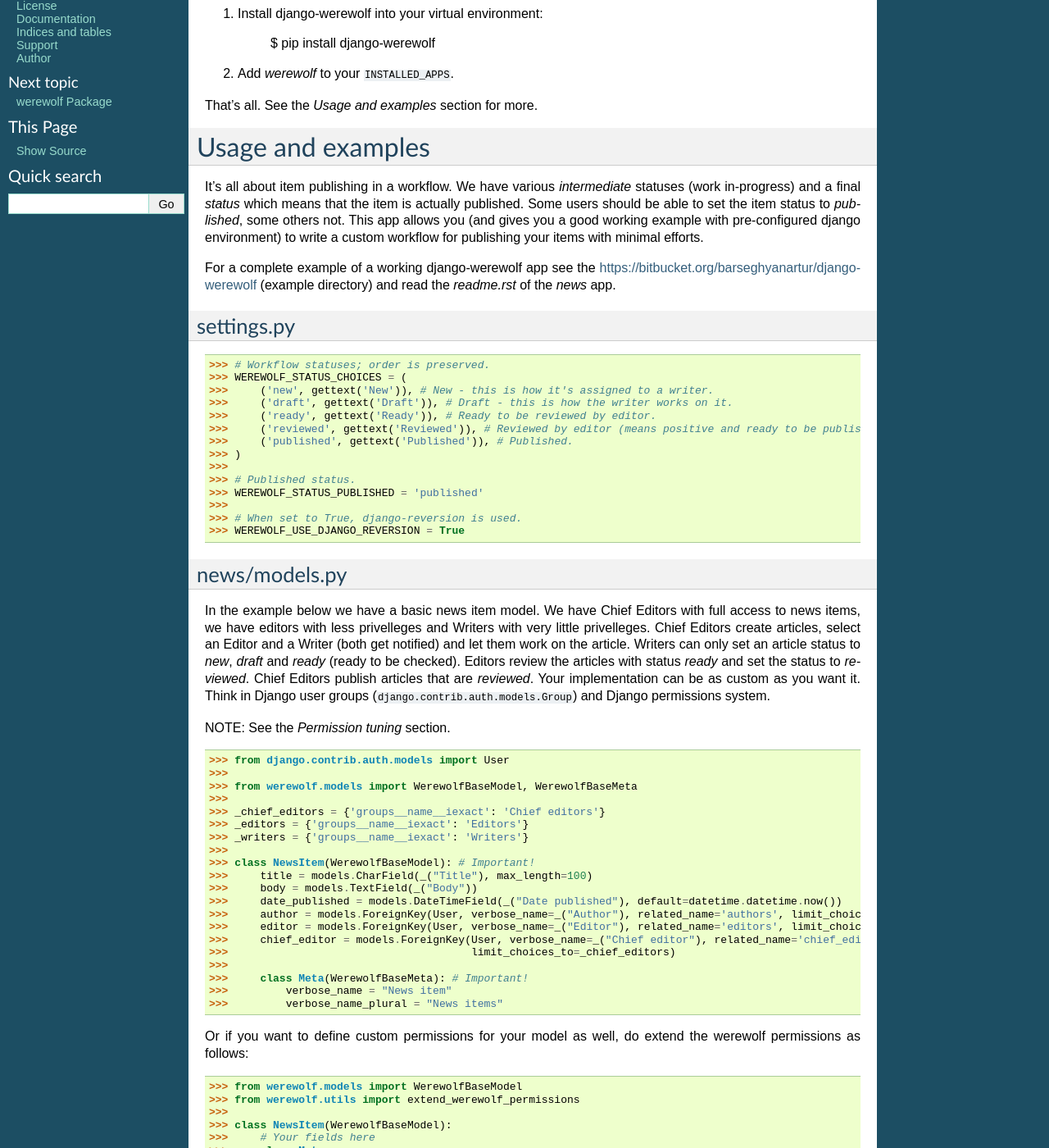
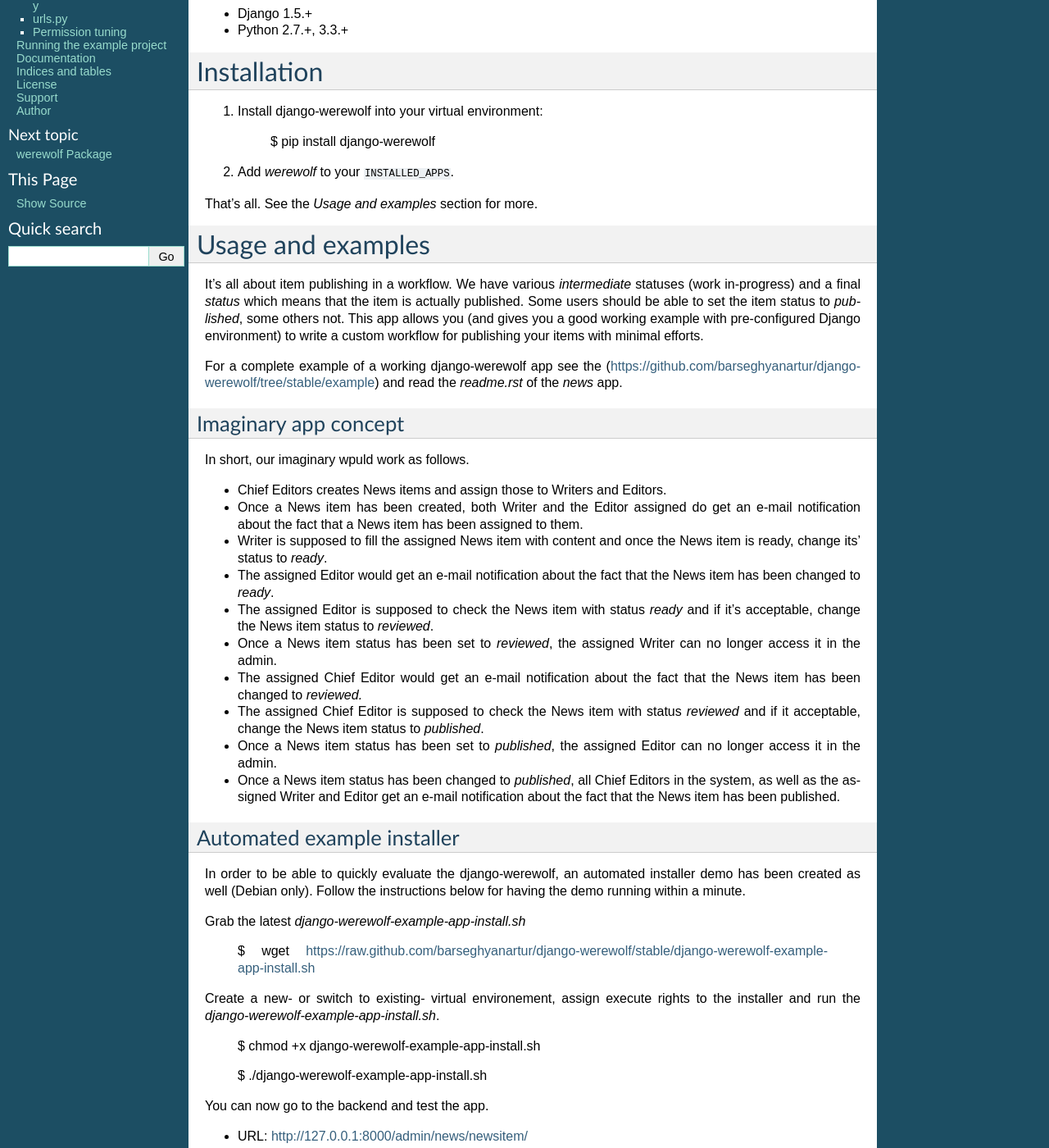
Before and after one commit to barseghyanartur/django-werewolf, a Sphinx documentation site: the page built from docs/index.rst, in a window 1280 px wide and 1400 px high, scrolled down 283 px. Shown: the whole window at 82% size. Built offline with Sphinx 7.4.7, drawn with Linux system fonts in a browser that asks for light colours; some of the changed text lies outside the part shown.

Commit message:
updated docs

```diff
--- a/docs/index.rst
+++ b/docs/index.rst
@@ -5,6 +5,11 @@
 Description
 ==================================
 Item publishing workflow for Django (fully integrated into Django admin).
+
+Prerequisites
+===================================
+- Django 1.5.+
+- Python 2.7.+, 3.3.+
 
 Installation
 ==================================
@@ -20,11 +25,64 @@
 ==================================
 It's all about item publishing in a workflow. We have various `intermediate` statuses (work in-progress) and a
 final `status` which means that the item is actually published. Some users should be able to set the item status
-to `published`, some others not. This app allows you (and gives you a good working example with pre-configured django
-environment) to write a custom workflow for publishing your items with minimal efforts.
+to `published`, some others not. This app allows you (and gives you a good working example with pre-configured
+Django environment) to write a custom workflow for publishing your items with minimal efforts.
 
-For a complete example of a working django-werewolf app see the https://bitbucket.org/barseghyanartur/django-werewolf
-(example directory) and read the `readme.rst` of the `news` app.
+For a complete example of a working django-werewolf app see the
+(https://github.com/barseghyanartur/django-werewolf/tree/stable/example) and read the `readme.rst` of the `news`
+app.
+
+Imaginary app concept
+-----------------------------------
+In short, our imaginary wpuld work as follows.
+
+- Chief Editors creates News items and assign those to Writers and Editors.
+- Once a News item has been created, both Writer and the Editor assigned do get an e-mail notification about
+  the fact that a News item has been assigned to them.
+- Writer is supposed to fill the assigned News item with content and once the News item is ready, change
+  its' status to `ready`.
+- The assigned Editor would get an e-mail notification about the fact that the News item has been changed to
+  `ready`.
+- The assigned Editor is supposed to check the News item  with status `ready` and if it's acceptable, change
+  the News item status to `reviewed`.
+- Once a News item status has been set to `reviewed`, the assigned Writer can no longer access it in the admin.
+- The assigned Chief Editor would get an e-mail notification about the fact that the News item has been changed
+  to `reviewed.`
+- The assigned Chief Editor is supposed to check the News item with status `reviewed` and if it acceptable,
+  change the News item status to `published`.
+- Once a News item status has been set to `published`, the assigned Editor can no longer access it in the admin.
+- Once a News item status has been changed to `published`, all Chief Editors in the system, as well as the
+  assigned Writer and Editor get an e-mail notification about the fact that the News item has been published.
+
+Automated example installer
+-----------------------------------
+In order to be able to quickly evaluate the django-werewolf, an automated installer demo has been created as
+well (Debian only). Follow the instructions below for having the demo running within a minute.
+
+Grab the latest `django-werewolf-example-app-install.sh`
+
+    $ wget https://raw.github.com/barseghyanartur/django-werewolf/stable/django-werewolf-example-app-install.sh
+
+Create a new- or switch to existing- virtual environement, assign execute rights to the installer and run
+the `django-werewolf-example-app-install.sh`.
+
+    $ chmod +x django-werewolf-example-app-install.sh
+
+    $ ./django-werewolf-example-app-install.sh
+
+You can now go to the backend and test the app.
+
+- URL: http://127.0.0.1:8000/admin/news/newsitem/
+- Admin username: admin
+- Password: test
+- Chief Editor username: chief_editor
+- Chief Editor password: test
+- Editor username: editor
+- Editor password: test
+- Writer username: writer
+- Writer password: test
+
+Let's now step-by-step review our imaginary example app.
 
 settings.py
 ----------------------------------
@@ -45,12 +103,13 @@
 
 news/models.py
 ----------------------------------
-In the example below we have a basic news item model. We have Chief Editors with full access to news items, we have
-editors with less privelleges and Writers with very little privelleges. Chief Editors create articles, select an
-Editor and a Writer (both get notified) and let them work on the article. Writers can only set an article status to
-`new`, `draft` and `ready` (ready to be checked). Editors review the articles with status `ready` and set the status
-to `reviewed`. Chief Editors publish articles that are `reviewed`. Your implementation can be as custom as you want
-it. Think in Django user groups (``django.contrib.auth.models.Group``) and Django permissions system.
+In the example below we have a basic news item model. We have Chief Editors with full access to news items, we
+have editors with less privelleges and Writers with very little privelleges. Chief Editors create articles,
+select an Editor and a Writer (both get notified) and let them work on the article. Writers can only set an
+article status to `new`, `draft` and `ready` (ready to be checked). Editors review the articles with status
+`ready` and set the status to `reviewed`. Chief Editors publish articles that are `reviewed`. Your
+implementation can be as custom as you want it. Think in Django user groups (``django.contrib.auth.models.Group``)
+and Django permissions system.
 
 NOTE: See the `Permission tuning` section.
 
@@ -108,10 +172,10 @@
 >>>
 >>> admin.site.register(NewsItem, NewsItemAdmin)
 
-NOTE: If you override the ``queryset`` method of your model's admin class, make sure to see the source code of
-`werewolf.admin.WerewolfBaseAdmin.queryset` and copy the approach from there. Otherwise, your users with no permission
-to change the `published` status will be able to chgange the status of already published items to non-published
-statuses.
+NOTE: If you override the ``queryset`` method of your model's admin class, make sure to see the source code
+of `werewolf.admin.WerewolfBaseAdmin.queryset` and copy the approach from there. Otherwise, your users with
+no permission to change the `published` status will be able to chgange the status of already published items
+to non-published statuses.
 
 news/views.py
 ----------------------------------
@@ -123,9 +187,10 @@
 
 news/werewolf_triggers.py
 ----------------------------------
-In order to perform extra tasks on status change, triggers are used. You simply make a new file in your app called
-`werewolf_triggers.py` and define custom classes that should be called when a ``status`` field of your model changes
-to a certain value. Each trigger should subclass the ``werewolf.triggers.WerewolfBaseTrigger`` class.
+In order to perform extra tasks on status change, triggers are used. You simply make a new file in your app
+called `werewolf_triggers.py` and define custom classes that should be called when a ``status`` field of your
+model changes to a certain value. Each trigger should subclass the ``werewolf.triggers.WerewolfBaseTrigger``
+class.
 
 >>> from werewolf.triggers import WerewolfBaseTrigger, registry
 >>>
@@ -198,18 +263,18 @@
     - editor: Belongs to group `Editors`.
     - writer: Belongs to group `Writers`.
 
-4. Now log into the admin with different user and see your admin for the `News item` (created items with `chiefeditor`
-   account, then view them with `editor` and `writer`.
+4. Now log into the admin with different user and see your admin for the `News item` (created items with
+   `chiefeditor` account, then view them with `editor` and `writer`.
 
-That's it. If somehow you don't see the new permissions (`Can change status to draft`, `Can change status to new`, etc)
-run a management command `syncww`:
+That's it. If somehow you don't see the new permissions (`Can change status to draft`,
+`Can change status to new`, etc) run a management command `syncww`:
 
     $ ./manage.py syncww
 
 Running the example project
 ==================================
-A working example of a django-werewolf app is available here: https://bitbucket.org/barseghyanartur/django-werewolf
-(see the `example` directory).
+A working example of a django-werewolf app is available here:
+https://github.com/barseghyanartur/django-werewolf/tree/stable/example
 
 1. Go to example/example directory
 
@@ -251,6 +312,10 @@
 * :ref:`modindex`
 * :ref:`search`
 
+License
+==================================
+GPL 2.0/LGPL 2.1
+
 Support
 ==================================
 For any issues contact me at the e-mail given in the `Author` section.
```
Also changed, not shown: other parts of docs/index.rst (+10 -9 lines), README.rst (+52 -0 lines), 1 other file.
